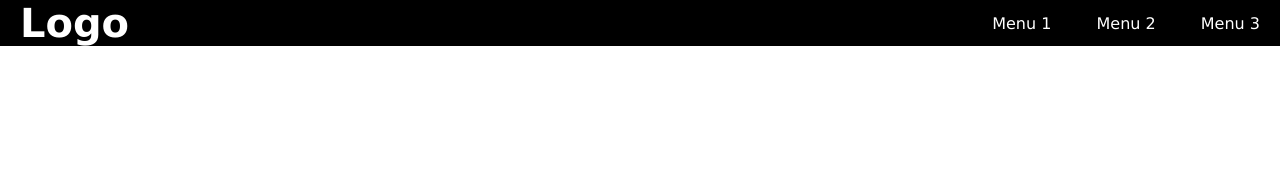
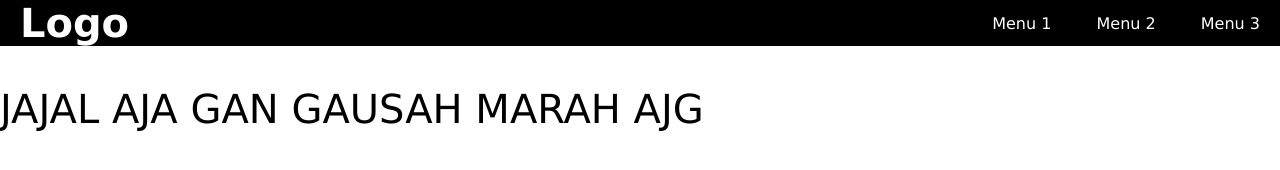
Before and after one commit to Ridwan-hambali/c2odemy-day1-week2, a plain HTML site: page index.html in a window 1280 px wide. Drawn offline with Linux system fonts and the light colour scheme.

Commit message:
nambahin p

```diff
--- a/index.html
+++ b/index.html
@@ -25,6 +25,6 @@
       </nav>
     </div>
 
-
+    <p>JAJAL AJA GAN GAUSAH MARAH AJG</p>
   </body>
 </html>
```
